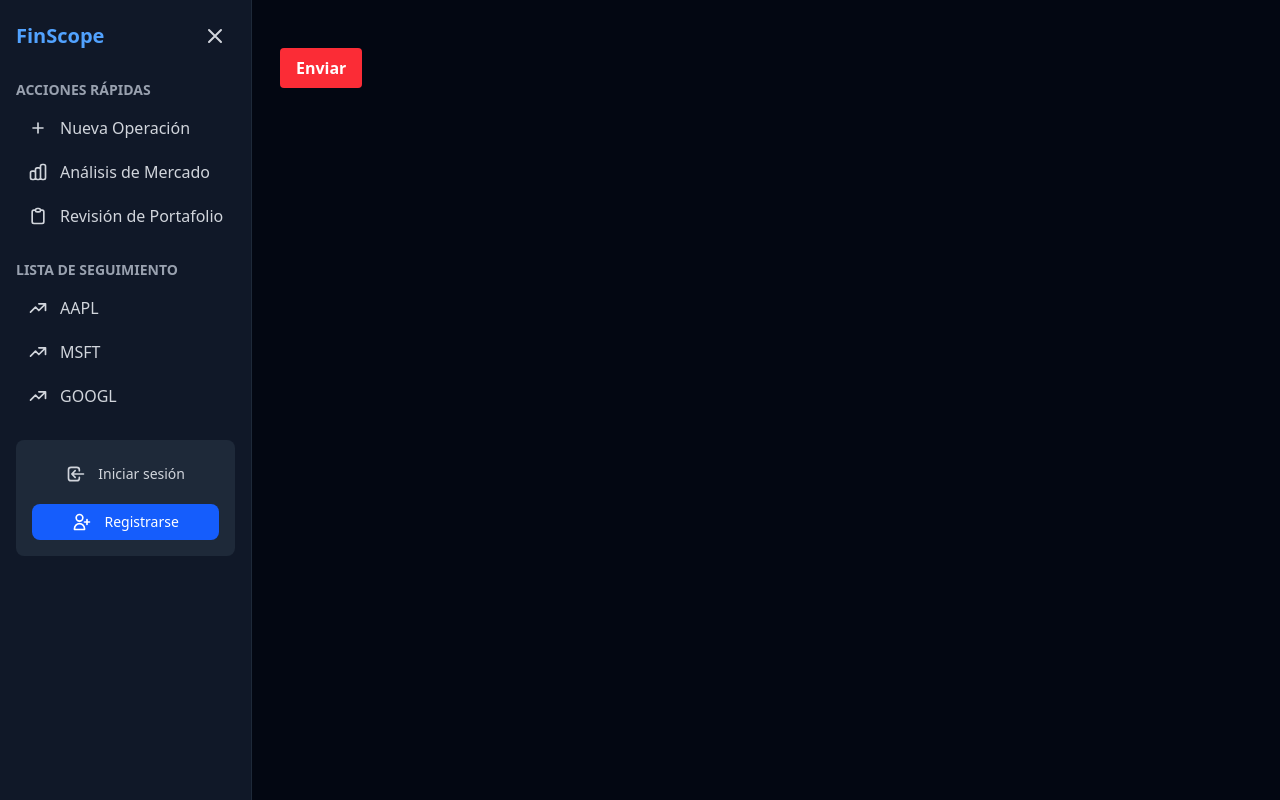
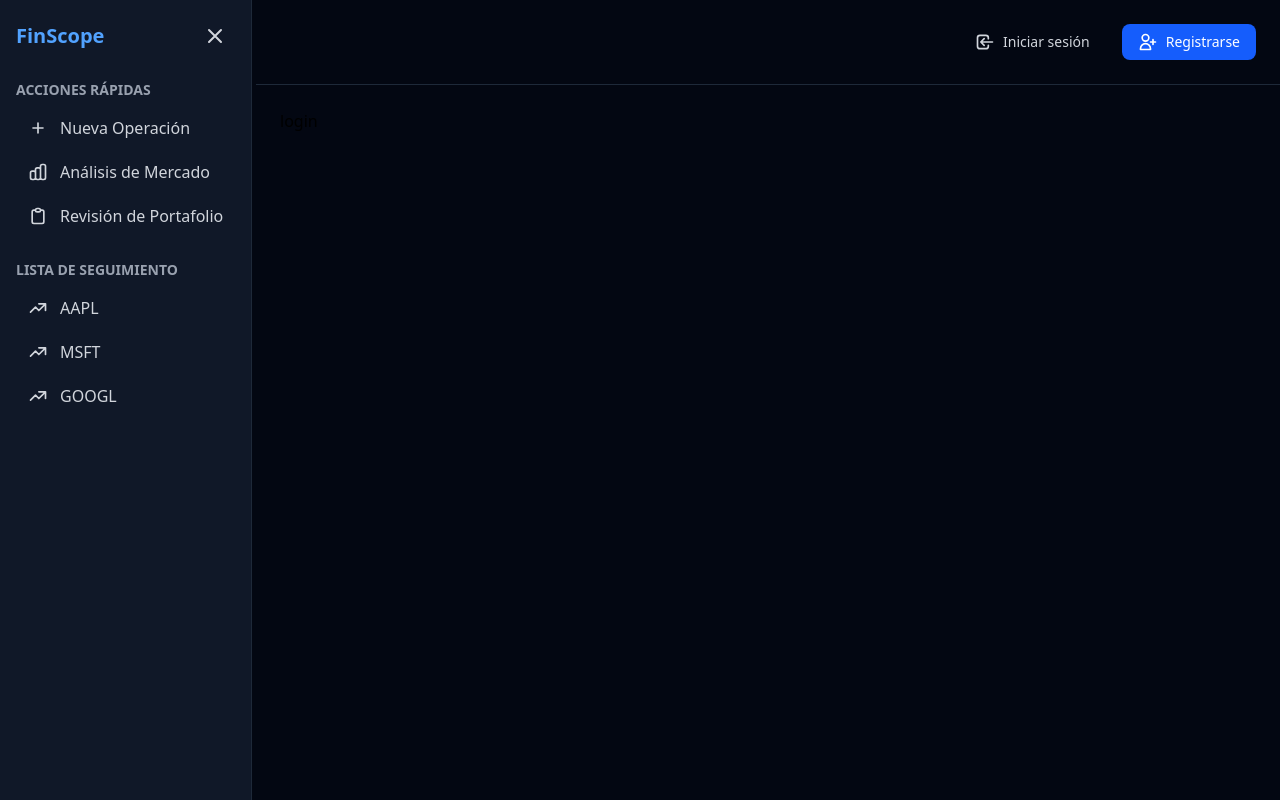
Before and after one commit to TobiasMoreno/fin-scope-front, an Angular app: page /login in a window 1280 px wide. Built offline with nearby package versions, Linux system fonts and the light colour scheme.

Commit message:
UPD: enhance layout with header and authentication buttons; remove redundant auth section from sidebar

```diff
--- a/src/app/core/auth/pages/login/login.component.html
+++ b/src/app/core/auth/pages/login/login.component.html
@@ -1,5 +1 @@
-<button
-  class="bg-red-500 hover:bg-red-600 text-white font-bold py-2 px-4 rounded"
->
-  Enviar
-</button>
+<p>login</p>
--- a/src/app/layout/layout.component.html
+++ b/src/app/layout/layout.component.html
@@ -8,10 +8,10 @@
       (isSidebarOpen ? 'md:ml-64' : 'md:ml-0')
     "
   >
-    <div class="p-6">
-      <div class="flex items-center justify-start mb-6">
+    <!-- Header Section -->
+    <div class="p-6 flex justify-between items-center border-b border-gray-800">
+      <div class="flex items-center">
         @if (!isSidebarOpen) {
-
           <button
             (click)="toggleSidebar()"
             class="p-2 text-gray-300 hover:text-blue-400 transition-colors"
@@ -31,14 +31,35 @@
               />
             </svg>
           </button>
-        <div class="flex items-center gap-2">
-
-          <h1 class="text-xl font-semibold text-blue-400 transition-all duration-300">
+          <h1 class="text-xl font-semibold text-blue-400 ml-2">
             FinScope
           </h1>
-        </div>
         }
       </div>
+
+      <!-- Auth Buttons -->
+      <div class="flex items-center gap-4">
+        <button class="px-4 py-2 text-sm text-gray-300 hover:text-blue-400 transition-colors flex items-center">
+          <svg xmlns="http://www.w3.org/2000/svg" class="h-5 w-5" fill="none" viewBox="0 0 24 24" stroke="currentColor">
+            <path stroke-linecap="round" stroke-linejoin="round" stroke-width="2" d="M11 16l-4-4m0 0l4-4m-4 4h14m-5 4v1a3 3 0 01-3 3H6a3 3 0 01-3-3V7a3 3 0 013-3h7a3 3 0 013 3v1" />
+          </svg>
+          <span class="ml-2">
+            Iniciar sesión
+          </span>
+        </button>
+        <button class="px-4 py-2 text-sm bg-blue-600 text-white rounded-lg hover:bg-blue-500 transition-colors flex items-center">
+          <svg xmlns="http://www.w3.org/2000/svg" class="h-5 w-5" fill="none" viewBox="0 0 24 24" stroke="currentColor">
+            <path stroke-linecap="round" stroke-linejoin="round" stroke-width="2" d="M18 9v3m0 0v3m0-3h3m-3 0h-3m-2-5a4 4 0 11-8 0 4 4 0 018 0zM3 20a6 6 0 0112 0v1H3v-1z" />
+          </svg>
+          <span class="ml-2">
+            Registrarse
+          </span>
+        </button>
+      </div>
+    </div>
+
+    <!-- Main Content -->
+    <div class="p-6">
       <router-outlet></router-outlet>
     </div>
   </main>
--- a/src/app/layout/sidebar/sidebar.component.html
+++ b/src/app/layout/sidebar/sidebar.component.html
@@ -75,7 +75,7 @@
         Lista de Seguimiento
       </h2>
       <div class="space-y-1">
-        <a href="#" class="block px-3 py-2 text-gray-300 hover:bg-gray-800 hover:text-blue-400 rounded-lg transition-colors flex items-center">
+        <a href="#" class="px-3 py-2 text-gray-300 hover:bg-gray-800 hover:text-blue-400 rounded-lg transition-colors flex items-center">
           <svg xmlns="http://www.w3.org/2000/svg" class="h-5 w-5" fill="none" viewBox="0 0 24 24" stroke="currentColor">
             <path stroke-linecap="round" stroke-linejoin="round" stroke-width="2" d="M13 7h8m0 0v8m0-8l-8 8-4-4-6 6" />
           </svg>
@@ -83,7 +83,7 @@
             AAPL
           </span>
         </a>
-        <a href="#" class="block px-3 py-2 text-gray-300 hover:bg-gray-800 hover:text-blue-400 rounded-lg transition-colors flex items-center">
+        <a href="#" class="px-3 py-2 text-gray-300 hover:bg-gray-800 hover:text-blue-400 rounded-lg transition-colors flex items-center">
           <svg xmlns="http://www.w3.org/2000/svg" class="h-5 w-5" fill="none" viewBox="0 0 24 24" stroke="currentColor">
             <path stroke-linecap="round" stroke-linejoin="round" stroke-width="2" d="M13 7h8m0 0v8m0-8l-8 8-4-4-6 6" />
           </svg>
@@ -91,7 +91,7 @@
             MSFT
           </span>
         </a>
-        <a href="#" class="block px-3 py-2 text-gray-300 hover:bg-gray-800 hover:text-blue-400 rounded-lg transition-colors flex items-center">
+        <a href="#" class="px-3 py-2 text-gray-300 hover:bg-gray-800 hover:text-blue-400 rounded-lg transition-colors flex items-center">
           <svg xmlns="http://www.w3.org/2000/svg" class="h-5 w-5" fill="none" viewBox="0 0 24 24" stroke="currentColor">
             <path stroke-linecap="round" stroke-linejoin="round" stroke-width="2" d="M13 7h8m0 0v8m0-8l-8 8-4-4-6 6" />
           </svg>
@@ -102,26 +102,5 @@
       </div>
     </div>
 
-    <!-- Auth Section -->
-    <div class="mb-6 mt-6 p-4 bg-gray-800 rounded-lg">
-      <div class="space-y-3">
-        <button class="w-full px-4 py-2 text-sm text-gray-300 hover:text-blue-400 transition-colors flex items-center justify-center">
-          <svg xmlns="http://www.w3.org/2000/svg" class="h-5 w-5" fill="none" viewBox="0 0 24 24" stroke="currentColor">
-            <path stroke-linecap="round" stroke-linejoin="round" stroke-width="2" d="M11 16l-4-4m0 0l4-4m-4 4h14m-5 4v1a3 3 0 01-3 3H6a3 3 0 01-3-3V7a3 3 0 013-3h7a3 3 0 013 3v1" />
-          </svg>
-          <span class="ml-3">
-            Iniciar sesión
-          </span>
-        </button>
-        <button class="w-full px-4 py-2 text-sm bg-blue-600 text-white rounded-lg hover:bg-blue-500 transition-colors flex items-center justify-center">
-          <svg xmlns="http://www.w3.org/2000/svg" class="h-5 w-5" fill="none" viewBox="0 0 24 24" stroke="currentColor">
-            <path stroke-linecap="round" stroke-linejoin="round" stroke-width="2" d="M18 9v3m0 0v3m0-3h3m-3 0h-3m-2-5a4 4 0 11-8 0 4 4 0 018 0zM3 20a6 6 0 0112 0v1H3v-1z" />
-          </svg>
-          <span class="ml-3">
-            Registrarse
-          </span>
-        </button>
-      </div>
-    </div>
   </div>
 </aside>
```
Lines whose indentation alone changed are shown as unchanged.
